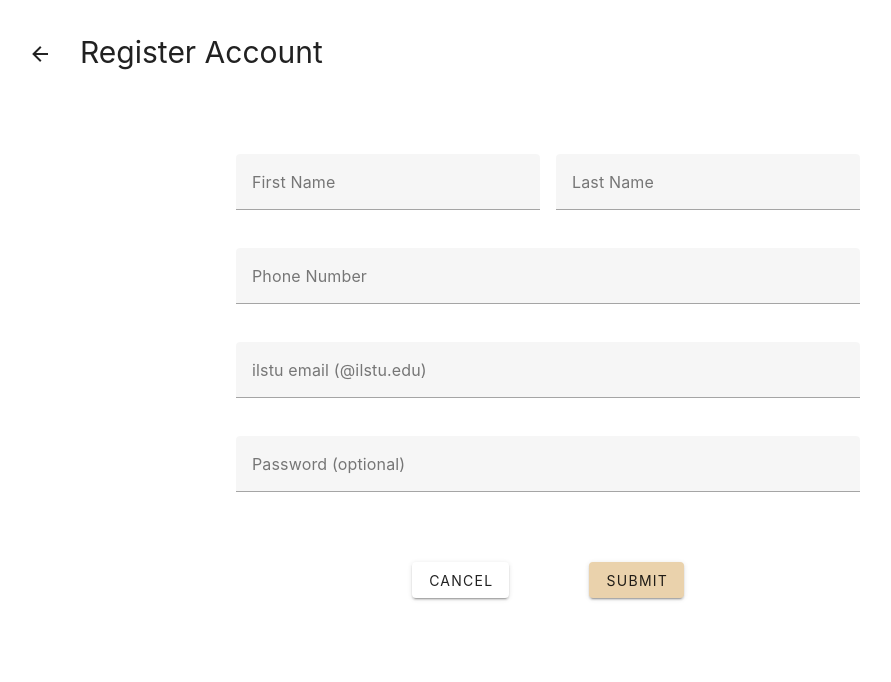
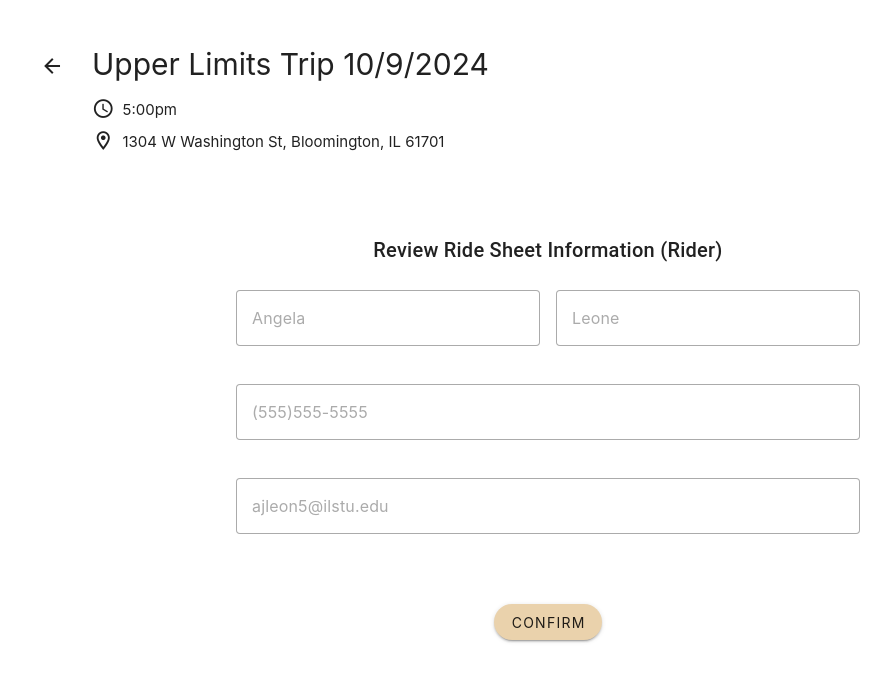
Before and after one commit to angelaleone/climbing-club-webapp, a Vue app: page /riderinfo in a window 1280 px wide. Shown: the top 682 px of the page, without its empty margins (92-983 px from the left). Built offline with nearby package versions, Linux system fonts and the light colour scheme.

Commit message:
built out ride sheet info rider

```diff
--- a/src/views/member/DriverInfoView.vue
+++ b/src/views/member/DriverInfoView.vue
@@ -24,7 +24,7 @@
 
     <div class="content-container">
       <v-col>
-        <v-row class="row-styles">
+        <v-row class="row-styles title-description">
           <span class="text-h6">Ride Sheet Information (Driver) </span>
         </v-row>
 
@@ -156,4 +156,7 @@ export default defineComponent({
 .spacing-styles {
   padding-left: 1vh;
 }
+.title-description {
+  padding-bottom: 2vh;
+}
 </style>
--- a/src/views/member/RiderInfoView.vue
+++ b/src/views/member/RiderInfoView.vue
@@ -1,49 +1,60 @@
 <template>
   <div>
     <div class="title-row">
-      <v-row>
-        <div class="back-btn">
-          <v-btn icon="mdi-arrow-left" variant="text" @click="$router.go(-1)"></v-btn>
-        </div>
-        <h1>Register Account</h1>
-      </v-row>
+      <v-col>
+        <v-row>
+          <div class="back-btn">
+            <v-btn icon="mdi-arrow-left" variant="text" @click="$router.go(-1)"></v-btn>
+          </div>
+          <!-- this will be interpolated from store variables  -->
+          <h1>Upper Limits Trip 10/9/2024</h1>
+        </v-row>
+        <v-row class="event-subtitle">
+          <v-icon>mdi-clock-outline</v-icon>
+          <span text-subtitle-1 class="spacing-styles">5:00pm</span>
+        </v-row>
+        <v-row class="event-subtitle">
+          <v-icon>mdi-map-marker-outline</v-icon>
+          <span text-subtitle-1 class="spacing-styles"
+            >1304 W Washington St, Bloomington, IL 61701</span
+          >
+        </v-row>
+      </v-col>
     </div>
 
     <div class="content-container">
       <v-col>
+        <v-row class="row-styles title-description">
+          <span class="text-h6">Review Ride Sheet Information (Rider) </span>
+        </v-row>
+
         <v-row class="row-styles">
           <div class="name-input">
-            <v-text-field v-model="firstName" label="First Name"></v-text-field>
+            <!-- the placeholders will all have interpolated values from userStore  -->
+            <v-text-field variant="outlined" readonly placeholder="Angela"></v-text-field>
           </div>
           <div class="name-input">
-            <v-text-field v-model="lastName" label="Last Name"></v-text-field>
+            <v-text-field variant="outlined" readonly placeholder="Leone"></v-text-field>
           </div>
         </v-row>
         <v-row class="row-styles">
           <div class="long-input">
-            <v-text-field v-model="phone" label="Phone Number"></v-text-field>
-          </div>
-        </v-row>
-        <v-row class="row-styles">
-          <div class="long-input">
-            <v-text-field v-model="ilstuEmail" label="ilstu email (@ilstu.edu)"></v-text-field>
+            <v-text-field variant="outlined" readonly placeholder="(555)555-5555"></v-text-field>
           </div>
         </v-row>
         <v-row class="row-styles">
           <div class="long-input">
             <v-text-field
-              v-model="password"
-              label="Password (optional)"
-              type="password"
+              variant="outlined"
+              readonly
+              placeholder="ajleon5@ilstu.edu"
             ></v-text-field>
           </div>
         </v-row>
+
         <v-row class="btn-group-container">
           <div>
-            <v-btn class="btn" @click="cancel">cancel</v-btn>
-          </div>
-          <div>
-            <v-btn class="submit-btn btn" @click="submit">submit</v-btn>
+            <v-btn class="submit-btn btn" rounded="xl" @click="submit">confirm</v-btn>
           </div>
         </v-row>
       </v-col>
@@ -54,6 +65,7 @@
 <script lang="ts">
 import { defineComponent, ref } from 'vue'
 import axios from 'axios'
+import router from '@/router'
 
 export default defineComponent({
   name: 'RiderInfo',
@@ -65,6 +77,7 @@ export default defineComponent({
     const password = ref('')
 
     const submit = async () => {
+      //router.push()
       try {
         const response = await axios.post('http://localhost:3001/api/accounts/post', {
           admin_user: false,
@@ -81,18 +94,13 @@ export default defineComponent({
       }
     }
 
-    const cancel = () => {
-      //clear all fields and navigate back
-    }
-
     return {
       firstName,
       lastName,
       phone,
       ilstuEmail,
       password,
-      submit,
-      cancel
+      submit
     }
   }
 })
@@ -135,4 +143,14 @@ export default defineComponent({
 .submit-btn {
   background-color: #ead2ac;
 }
+.event-subtitle {
+  padding-top: 1vh;
+  padding-left: 8vh;
+}
+.spacing-styles {
+  padding-left: 1vh;
+}
+.title-description {
+  padding-bottom: 2vh;
+}
 </style>
```
Also changed, not shown: src/views/member/RideSheetView.vue (added).
